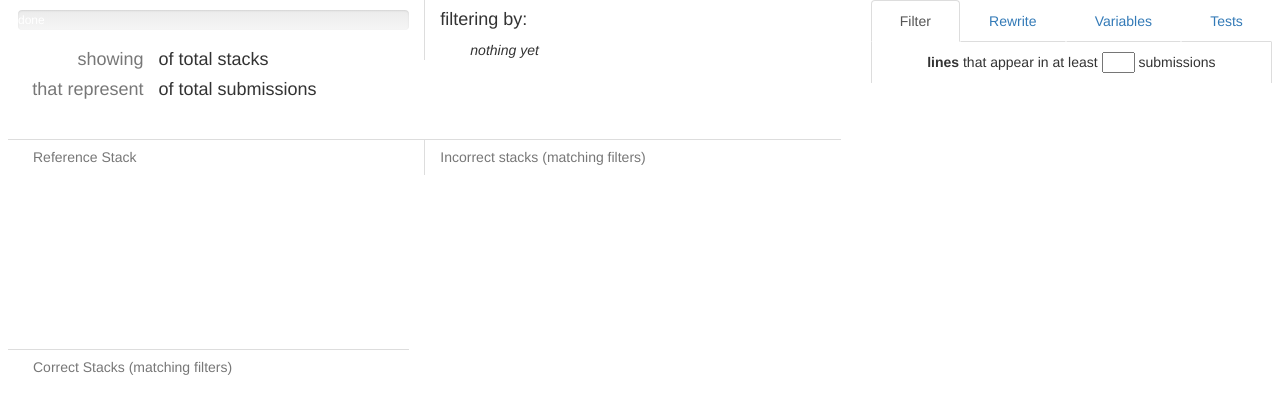
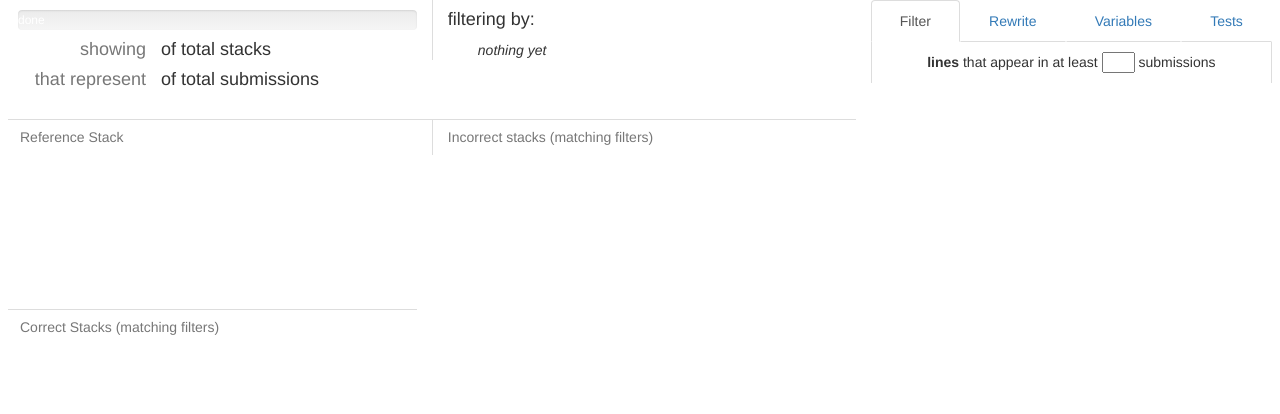
Before and after one commit to eglassman/overcode, a plain HTML site: page ui/index.html in a window 1280 px wide. Drawn offline with nearby package versions, Linux system fonts and the light colour scheme.

Commit message:
Reduce space between everything

```diff
--- a/ui/main.js
+++ b/ui/main.js
@@ -57,7 +57,9 @@ $(function() {
 
   // Constrain various lists to the browser height
   $("#main, #sidebar").css("height", $(window).innerHeight());
-  $("#grid-colB,#grid-colA,#grid-colC").css("height", $("#main").innerHeight() - $("#header").outerHeight() - $("#header").position().top - 5);
+  var gridColHeight = $("#main").innerHeight() - $("#header").outerHeight() - $("#header").position().top - 5
+  $("#grid-colB").css("height", gridColHeight);
+  $("#grid-colA").css("height", gridColHeight - 180)
   $("#filter-container").css("height", $("#header").outerHeight());
   $("#remaining-phrases").css("height", $("#sidebar").innerHeight() - $("#sidebar-nav").outerHeight() - $("#sidebar-top").outerHeight() - 15);
   $("#variable-list").css("height", $("#sidebar").innerHeight() - $("#sidebar-nav").outerHeight() - $("#variables-header").outerHeight() - 130);
--- a/ui/style.css
+++ b/ui/style.css
@@ -6,10 +6,15 @@ body {
 }
 #header {
 	border-bottom: solid 1px #ddd;
-	min-height: 140px;
+	min-height: 120px;
 }
+
+#main {
+    padding-right: 0px;
+}
+
 .progress {
-    margin-bottom: 10px;
+    margin-bottom: 0px;
 }
 #header-prefix { padding-right: 0px; }
 #header-container { padding-left: 25px; }
@@ -93,15 +98,15 @@ body {
 #grid-colA {
 	overflow-y: scroll;
 	overflow-x: hidden;
-	padding-left: 25px;
+	padding-left: 12px;
 	position: relative;
 }
 
 #reference {
-    height: 200px;
+    height: 180px;
     border-bottom: 1px solid #ddd;
     margin-left: 0px;
-    padding-left: 25px;
+    padding-left: 12px;
 }
 
 #reference h5 {
@@ -114,12 +119,13 @@ body {
 
 .stack {
 	position: relative;
-	margin-bottom: 40px;
+	margin-bottom: 20px;
 	left: 0px;
 }
 
 .stack pre {
     background-color: #F8F8F8;
+    padding: 7px;
 }
 .hljs {
     background-color: #EDEDED;
```
